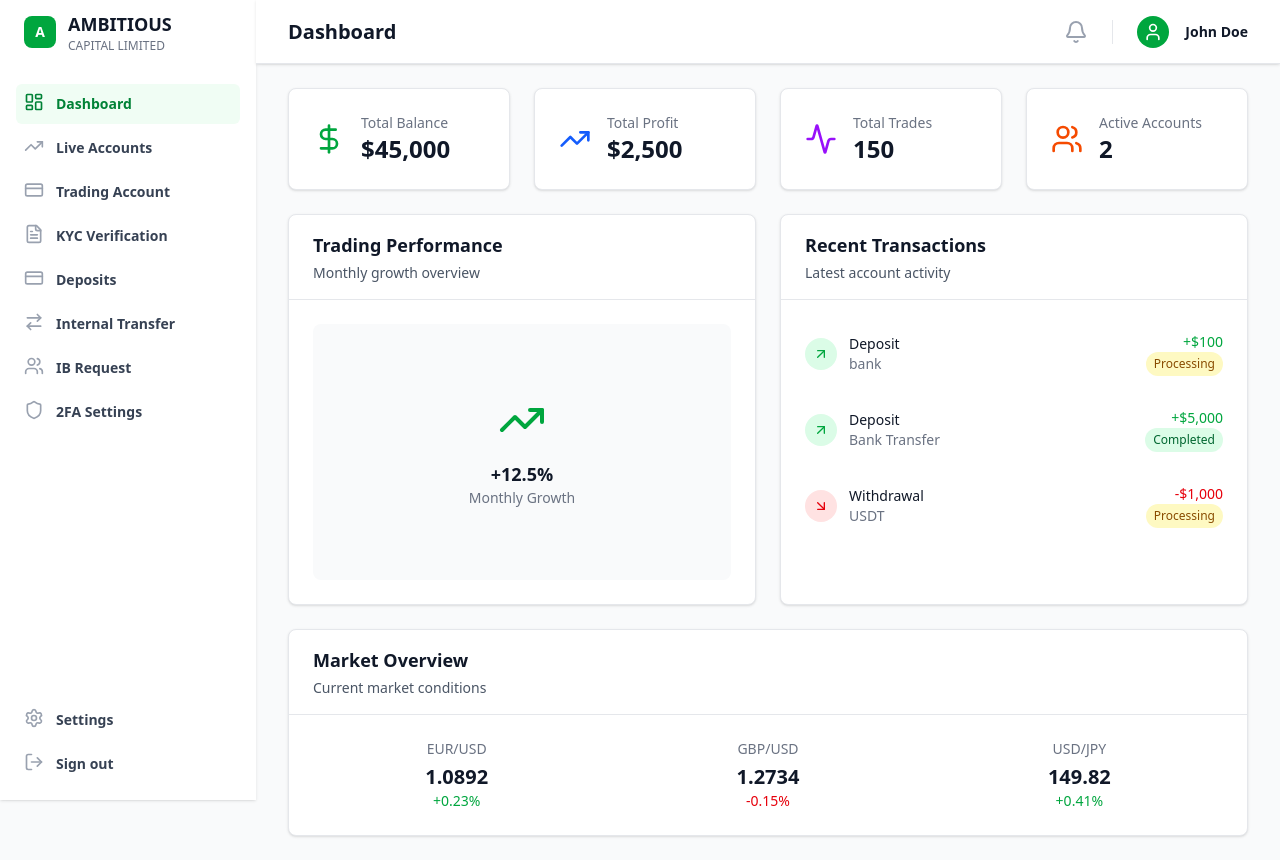
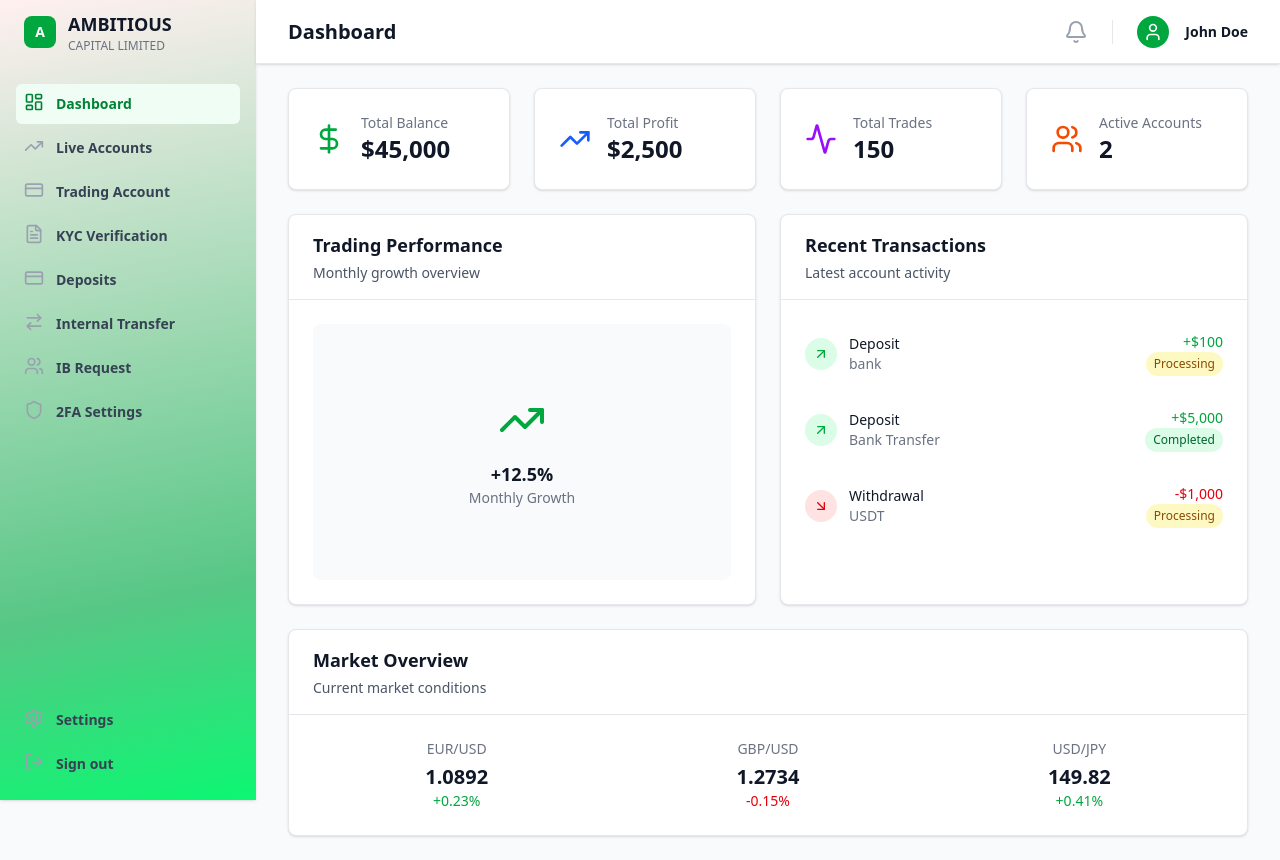
Before and after one commit to anasstudy01/NEWCMSDESIGN, a React (Vite) app: page /dashboard in a window 1280 px wide. Built offline with nearby package versions, Linux system fonts and the light colour scheme; data requests are answered from the project's data file; sample sign-in values are in the browser's storage.

Commit message:
feat: Update sidebar components with gradient background styles

```diff
--- a/src/components/layout/MobileSidebar.tsx
+++ b/src/components/layout/MobileSidebar.tsx
@@ -35,7 +35,12 @@ const MobileSidebar: React.FC<MobileSidebarProps> = ({ isOpen, onClose, onLogout
         <div className="fixed inset-0 bg-gray-900/80" onClick={onClose} />
 
         {/* Sidebar */}
-        <div className="fixed inset-y-0 left-0 z-50 w-64 bg-white">
+        <div
+          className="fixed inset-y-0 left-0 z-50 w-64"
+          style={{
+            background: 'linear-gradient(349deg, rgba(12, 247, 114, 1) 0%, rgba(87, 199, 133, 1) 26%, rgba(255, 240, 240, 1) 100%)'
+          }}
+        >
           <div className="flex grow flex-col gap-y-5 overflow-y-auto px-6 pb-4">
             {/* Header with close button */}
             <div className="flex h-16 shrink-0 items-center justify-between">
--- a/src/components/layout/Sidebar.tsx
+++ b/src/components/layout/Sidebar.tsx
@@ -35,7 +35,12 @@ const Sidebar: React.FC<SidebarProps> = ({ onLogout }) => {
   ];
 
   return (
-    <div className="flex grow flex-col gap-y-5 overflow-y-auto bg-white px-6 pb-4 shadow-sm">
+    <div
+      className="flex grow flex-col gap-y-5 overflow-y-auto px-6 pb-4 shadow-sm"
+      style={{
+        background: 'linear-gradient(349deg, rgba(12, 247, 114, 1) 0%, rgba(87, 199, 133, 1) 26%, rgba(255, 240, 240, 1) 100%)'
+      }}
+    >
       {/* Logo */}
       <div className="flex h-16 shrink-0 items-center">
         <div className="flex items-center">
```
